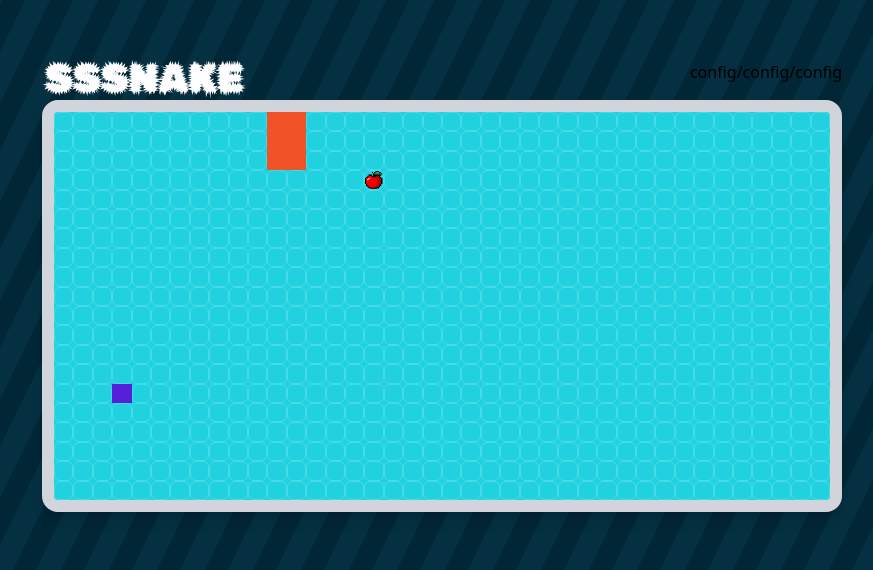
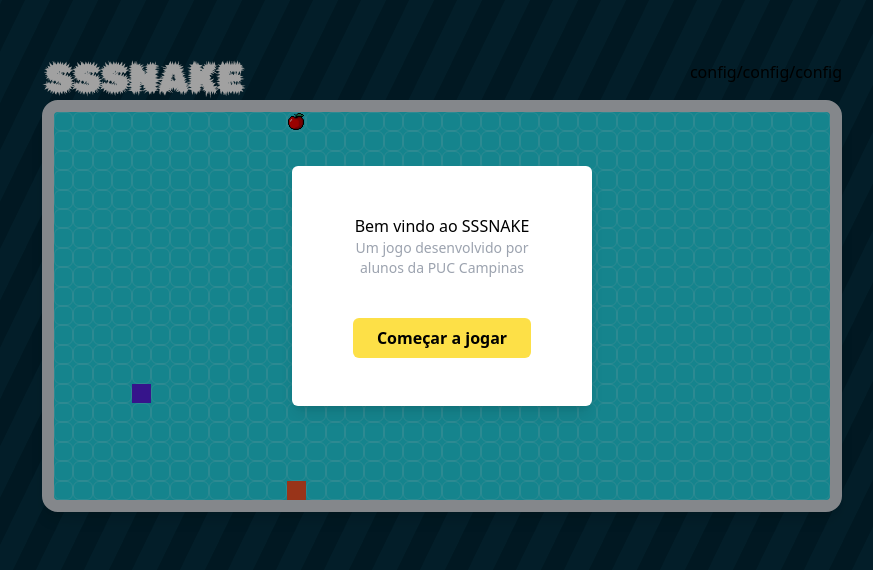
Before and after one commit to BrunoAlves10/Snake, a React (Vite) app: page / in a window 1280 px wide. Shown: the part 114-684 px from the top of the page, without its empty margins (198-1071 px from the left). Built offline with nearby package versions, Linux system fonts and the light colour scheme.

Commit message:
ajustei colisao e adicionei modal start

```diff
--- a/src/App.tsx
+++ b/src/App.tsx
@@ -1,12 +1,17 @@
 import React, { useState, useEffect, useRef } from "react";
+import ModalStartGame from "./components/modal/modal.startgame";
 import { GameBoard } from "./components/game/GameBoard";
 
 const App: React.FC = () => {
-  const [gameOver, setGameOver] = useState(false);
-  const [score, setScore] = useState(0);
-  const [scoreHistory, setScoreHistory] = useState<number[]>([]); // Histórico de pontos
+  const [startGame, setStartGame] = useState(false);
+  const [modalVisible, setModalVisible] = useState(true)
+  const [label, setLabel] = useState<string | null>(null)
 
   return (
+    <ModalStartGame label={label} open={modalVisible} start={() => {
+      setModalVisible(false)
+      setStartGame(true)
+    }}>
       <div className="bg-gradient flex items-center justify-center w-screen h-screen overflow-hidden">
         <div className="flex flex-col items-center justify-center">
           <div className="w-full h-10 flex items-start justify-between">
@@ -17,20 +22,14 @@
               config/config/config
             </span>
           </div>
-        <GameBoard />
-        {gameOver && (
-          <div className="mt-8">
-            <div className="text-red-500 text-xl">Fim De Jogo</div>
-            <button
-              onClick={() => console.log("RESTART")}
-              className="mt-4 px-4 py-2 bg-blue-500 text-white rounded"
-            >
-              Restart
-            </button>
-          </div>
-        )}
+          <GameBoard startGame={startGame} stopGame={(text) => {
+            setStartGame(false)
+            setModalVisible(true)
+            setLabel(text)
+          }}/>
         </div>
       </div>
+    </ModalStartGame>
   );
 };
 
--- a/src/components/game/GameBoard.tsx
+++ b/src/components/game/GameBoard.tsx
@@ -19,7 +19,12 @@
   }));
 };
 
-export function GameBoard() {
+interface propsGameBoard {
+  startGame: boolean,
+  stopGame: (text:string) => void
+}
+
+export function GameBoard(props: propsGameBoard) {
   const [snake, setSnake] = useState(initializeSnake(1));
   const [aiSnake, setAiSnake] = useState(initializeSnake(1));
   const [food, setFood] = useState(getRandomPosition());
@@ -27,7 +32,7 @@
   const [aiDirection, setAiDirection] = useState<Direction>("LEFT");
   const [nextDirection, setNextDirection] = useState<Direction | null>(null);
   const [speed, setSpeed] = useState(200);
-  const [gameOver, setGameOver] = useState(false);
+  const [gameOver, setGameOver] = useState(true);
   const [score, setScore] = useState(0);
   const [scoreHistory, setScoreHistory] = useState<number[]>([]); // Histórico de pontos
 
@@ -35,6 +40,12 @@
   const directionRef = useRef(direction);
   const aiSnakeRef = useRef(aiSnake);
   const aiDirectionRef = useRef(aiDirection);
+
+  useEffect(() => {
+    if (props.startGame == true) {
+      setGameOver(false)
+    }
+  },[props.startGame])
 
   useEffect(() => {
     snakeRef.current = snake;
@@ -189,6 +200,14 @@
       newSnake.pop();
     }
 
+    // Verifica colisão entre as cobras
+    if (newSnake.some(segment => aiSnakeRef.current.some(s => s.x === segment.x && s.y === segment.y))) {
+      setGameOver(true);
+      restartGame()
+      props.stopGame('Você perdeu o jogo!')
+      return;
+    }
+
     setSnake(newSnake);
     setDirection(currentDirection);
   };
@@ -247,6 +266,8 @@
     // Verifica colisão entre as cobras
     if (newAiSnake.some(segment => snakeRef.current.some(s => s.x === segment.x && s.y === segment.y))) {
       setGameOver(true);
+      restartGame()
+      props.stopGame('Você ganhou o jogo!')
       return;
     }
 
@@ -277,9 +298,6 @@
     setAiDirection("LEFT");
     setNextDirection(null);
     setSpeed(200);
-    setGameOver(false);
-    setScoreHistory(history => [score, ...history].slice(0, 10)); // Adiciona o score ao histórico e limita a 10 itens
-    setScore(0); // Reseta o placar
   };
 
   return (
--- /dev/null
+++ b/src/components/modal/modal.startgame.tsx
@@ -0,0 +1,41 @@
+import { useState } from "react"
+
+interface modalStartGameProps {
+  children: React.ReactNode,
+  start: () => void,
+  open: boolean,
+  label: string | null
+}
+
+export default function ModalStartGame(props: modalStartGameProps) {
+  return (
+    <div className="relative">
+      {props.children}
+      {
+        props.open
+        ? (
+          <section className="bg-[#0000005e] absolute right-0 left-0 bottom-0 top-0 flex-1 flex items-center justify-center">
+            <div className="bg-white w-[300px] h-60 rounded-md p-10 shadow-lg flex flex-col justify-center items-center">
+              {
+                props.label == null
+                ? (
+                  <div>
+                    <h1 className="text-center">Bem vindo ao SSSNAKE</h1>
+                    <p className="text-center text-sm text-gray-400">Um jogo desenvolvido por alunos da PUC Campinas</p>
+                  </div>
+                )
+                : (
+                  <h1>{props.label}</h1>
+                )
+              }
+              <button
+                className="bg-yellow-300 px-6 py-2 rounded-md font-semibold mt-10"
+                onClick={props.start}
+              >Começar a jogar</button>
+            </div>
+          </section>
+        ) : null
+      }
+    </div>
+  )
+}
```
Lines whose indentation alone changed are shown as unchanged.
